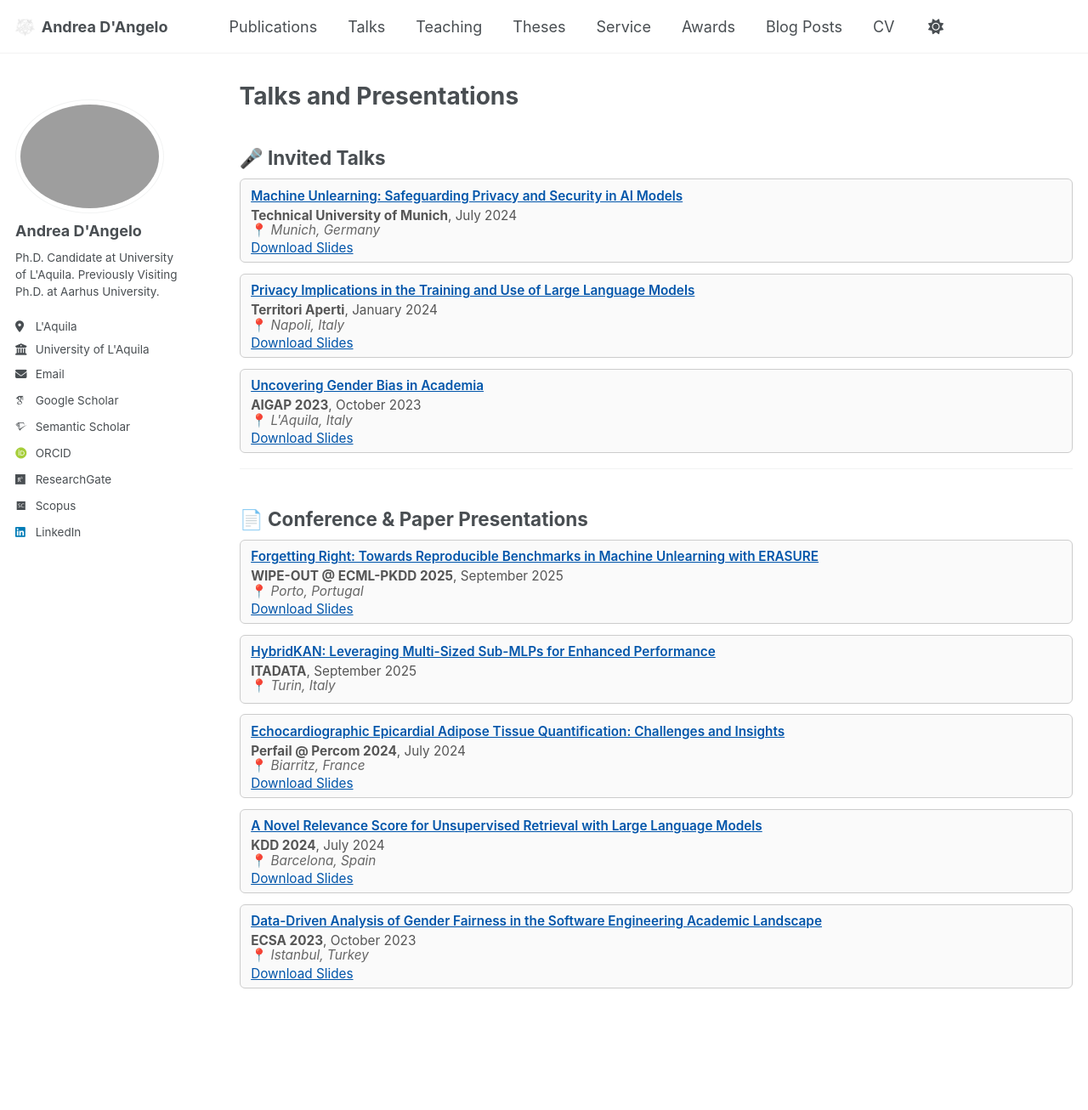
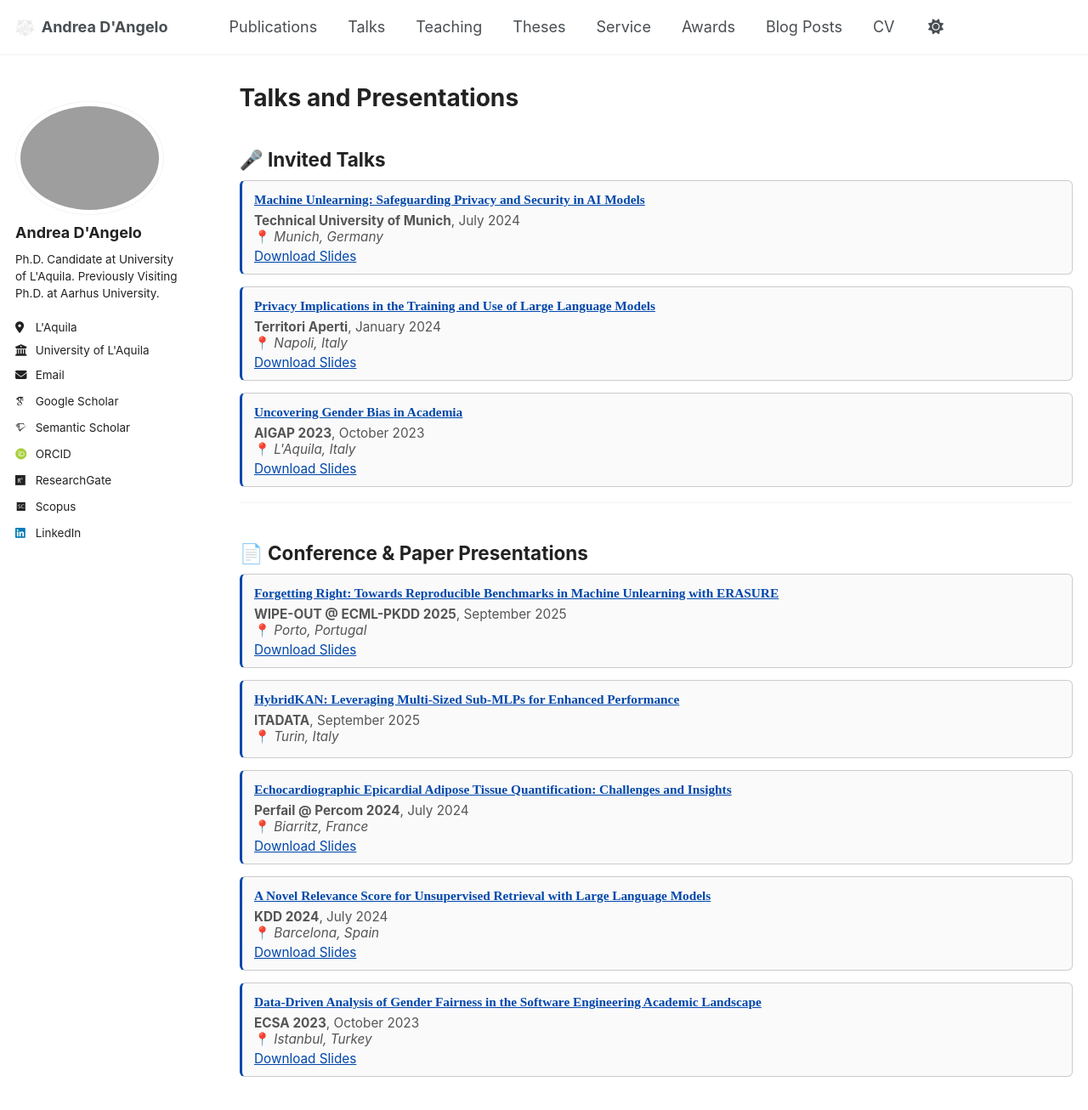
Before and after one commit to dangeloandrea14/dangeloandrea14.github.io, a Jekyll site: the page built from _pages/talks.html, in a window 1280 px wide and 1400 px high. Shown: the top 1306 px of the window at 85% size. Built offline with Jekyll 4.4.1, drawn with Linux system fonts in a browser that asks for light colours; some web fonts are replaced; a script that is not in the unit is left out.

Commit message:
light fix

```diff
--- a/assets/css/main.scss
+++ b/assets/css/main.scss
@@ -2,25 +2,20 @@
 ---
 
 /*
- * This file controls what is imported from /_sass
- *
- * Note that the files are processed in the order they are imported, so they are partly
-   sorted by the dependencies. Also, the first two lines of the file are required by Jekyll.
+ * Cleaned AcademicPages stylesheet
+ * Compact publication cards + restored dark mode
  */
 
+/* === Import theme and base === */
 @import
   "vendor/breakpoint/breakpoint",
-
   "themes",
   "theme/{{ site.site_theme | default: 'default' | append: '_light' }}",
   "theme/{{ site.site_theme | default: 'default' | append: '_dark' }}",
-
   "include/mixins",
   "vendor/susy/susy",
-
   "layout/reset",
   "layout/base",
-
   "include/utilities",
   "layout/tables",
   "layout/buttons",
@@ -29,45 +24,126 @@
   "layout/navigation",
   "layout/footer",
   "syntax",
-
   "layout/forms",
-
   "layout/page",
   "layout/archive",
   "layout/sidebar",
   "layout/json_cv",
-
   "vendor/font-awesome/fontawesome",
   "vendor/font-awesome/solid",
-    "vendor/font-awesome/brands"
-;
+  "vendor/font-awesome/brands";
 
-.pub-index {
-  display: inline-block;
-  background-color: #e0e0e0;
-  border-radius: 4px;
-  padding: 2px 6px;
-  font-weight: 600;
-  font-size: 0.8em;
-  margin-right: 6px;
-  color: #333;
+/* ==========================================================
+   VARIABLES
+   ========================================================== */
+
+/* Light mode */
+:root {
+  --bg-card: #fafafa;
+  --text-main: #222;
+  --text-muted: #555;
+  --link-color: #0047ab;
+  --link-hover: #002f6c;
+  --border-card: #ccc;
+  --accent-left: #0047ab;
 }
 
-.pub-quartile {
-  display: inline-block;
-  border-radius: 4px;
-  padding: 2px 6px;
-  font-weight: 600;
-  font-size: 0.75em;
-  margin-right: 6px;
-  color: #fff;
+/* Dark mode */
+html[data-theme="dark"] {
+  --bg-card: #1e1e1e;
+  --text-main: #fafafa;
+  --text-muted: #bbb;
+  --link-color: #7aa9ff;
+  --link-hover: #a5c5ff;
+  --border-card: #333;
+  --accent-left: #7aa9ff;
 }
 
-.pub-quartile.q1 { background-color: #2ecc71; }  /* green  */
-.pub-quartile.q2 { background-color: #f1c40f; }  /* yellow */
-.pub-quartile.q3 { background-color: #e67e22; }  /* orange */
-.pub-quartile.q4 { background-color: #e74c3c; }  /* red    */
+/* ==========================================================
+   GENERIC ELEMENTS
+   ========================================================== */
+a {
+  color: var(--link-color);
+  text-decoration: none;
+  transition: color 0.15s ease, text-decoration 0.15s ease;
+}
+a:hover {
+  color: var(--link-hover);
+  text-decoration: underline;
+}
 
+.talk-location {
+  color: var(--text-muted);
+  font-style: italic;
+}
+
+/* ==========================================================
+   PUBLICATION + ARCHIVE CARDS
+   ========================================================== */
+.archive__item {
+  background: var(--bg-card);
+  color: var(--text-main);
+  border: 1px solid var(--border-card);
+  border-left: 3px solid var(--accent-left);
+  border-radius: 6px;
+  box-shadow: none;
+  padding: 0.6rem 0.8rem;
+  margin-bottom: 0.8rem;
+  font-size: 0.9rem;
+  line-height: 1.25;
+  transition: background-color 0.2s ease, transform 0.1s ease;
+}
+
+.archive__item:hover {
+  background: rgba(var(--accent-left), 0.05);
+  transform: translateY(-1px);
+}
+
+.archive__item-title {
+  margin-top: 0;
+  margin-bottom: 0.25rem;
+  font-family: 'Source Serif Pro', serif;
+  font-weight: 600;
+  font-size: 1rem;
+  line-height: 1.2;
+  color: var(--text-main);
+}
+
+.archive__item-title a {
+  color: inherit;
+}
+
+.archive__item p,
+.archive__item-excerpt {
+  font-size: 0.85rem;
+  color: var(--text-muted);
+  margin: 0.2rem 0;
+}
+
+.archive__item p:last-child {
+  margin-bottom: 0;
+}
+
+.archive__item a {
+  font-size: 0.85rem;
+  color: var(--link-color);
+}
+
+.archive__item a:hover {
+  color: var(--link-hover);
+}
+
+/* Grid spacing */
+.grid__wrapper {
+  gap: 0.5rem;
+  grid-template-columns: repeat(auto-fill, minmax(180px, 1fr));
+}
+
+/* ==========================================================
+   SMALL BADGES
+   ========================================================== */
+.pub-index,
+.pub-quartile,
 .pub-tier {
   display: inline-block;
   border-radius: 4px;
@@ -77,204 +153,26 @@
   margin-right: 6px;
   color: #fff;
 }
+.pub-index {
+  background-color: #e0e0e0;
+  color: #333;
+  font-size: 0.8em;
+}
+.pub-quartile.q1 { background-color: #2ecc71; }
+.pub-quartile.q2 { background-color: #f1c40f; }
+.pub-quartile.q3 { background-color: #e67e22; }
+.pub-quartile.q4 { background-color: #e74c3c; }
+.pub-tier.a { background-color: #2ecc71; }
+.pub-tier.astar { background-color: #1abc9c; }
+.pub-tier.b { background-color: #f1c40f; }
+.pub-tier.workshop { background-color: #95a5a6; }
 
-/* Colors for conference tiers */
-.pub-tier.a { background-color: #2ecc71; }        /* green  */
-.pub-tier.astar { background-color: #1abc9c; }    /* teal   */
-.pub-tier.b { background-color: #f1c40f; }        /* yellow */
-.pub-tier.workshop { background-color: #95a5a6; } /* gray   */
-
-/* --- Publication Cards --- */
-.archive__item {
-  background-color: #fdfdfd;
-  border: 1px solid #e5e5e5;
-  border-radius: 8px;
-  box-shadow: 0 1px 3px rgba(0,0,0,0.05);
-  padding: 1rem 1.25rem;
-  margin-bottom: 1rem;
-  transition: background-color 0.2s ease, box-shadow 0.2s ease;
+/* ==========================================================
+   TYPOGRAPHY (for academic look)
+   ========================================================== */
+body {
+  font-family: 'Inter', system-ui, sans-serif;
+  font-size: 1rem;
+  line-height: 1.6;
+  color: var(--text-main);
 }
-
-.archive__item:hover {
-  box-shadow: 0 3px 8px rgba(0,0,0,0.08);
-}
-
-/* --- Dark mode (academicpages built-in) --- */
-html[data-theme="dark"] .archive__item {
-  background-color: #1f1f1f;  /* dark gray card */
-  border-color: #2d2d2d;
-  box-shadow: 0 1px 5px rgba(0,0,0,0.6);
-}
-
-html[data-theme="dark"] .archive__item:hover {
-  box-shadow: 0 3px 10px rgba(0,0,0,0.8);
-}
-
-.talk-location {
-  color: var(--text-muted, #666);
-  font-style: italic;
-}
-
-/* ===== SMALLER PUBLICATION CARDS ===== */
-.archive__item {
-  padding: 0.4rem 0.7rem !important;
-  margin-bottom: 0.7rem !important;
-  border-radius: 6px !important;
-  box-shadow: none !important;
-  border: 1px solid #ccc !important;
-  background: #fafafa !important;
-  font-size: 0.9rem !important;
-  line-height: 1.25 !important;
-}
-
-.archive__item-title {
-  font-size: 1rem !important;
-  font-weight: 600 !important;
-  margin-bottom: 0.25rem !important;
-  line-height: 1.2 !important;
-}
-
-.archive__item-excerpt,
-.archive__item p {
-  font-size: 0.85rem !important;
-  color: #555 !important;
-  line-height: 1.15 !important;
-  margin: 0.2rem 0 !important;
-}
-
-.archive__item a {
-  font-size: 0.85rem !important;
-  color: #0055aa !important;
-}
-
-.grid__wrapper {
-  gap: 0.5rem !important;
-  grid-template-columns: repeat(auto-fill, minmax(180px, 1fr)) !important;
-}
-
-/* ===== REMOVE EXTRA SPACE ABOVE LINK BLOCKS IN PUBLICATION CARDS ===== */
-.archive__item p {
-  margin-top: 0.2rem !important;   /* tighten paragraphs */
-  margin-bottom: 0.2rem !important;
-}
-
-.archive__item p:last-child {
-  margin-bottom: 0 !important;     /* remove bottom gap */
-}
-
-.archive__item p a {
-  display: inline-block;
-  margin-top: 0 !important;
-  line-height: 1.1 !important;
-}
-/* ===== FINAL POLISH FOR PUBLICATION CARDS (LIGHT + DARK MODE) ===== */
-
-/* Light mode */
-.archive__item {
-  padding: 0.4rem 0.7rem !important;
-  margin-bottom: 0.7rem !important;
-  border-radius: 6px !important;
-  border: 1px solid #ccc !important;
-  background: #fafafa !important;
-  font-size: 0.9rem !important;
-  line-height: 1.25 !important;
-  box-shadow: none !important;
-}
-
-.archive__item-title {
-  font-size: 1rem !important;
-  font-weight: 600 !important;
-  margin-bottom: 0.25rem !important;
-  line-height: 1.2 !important;
-  color: #222 !important;
-}
-
-.archive__item-excerpt,
-.archive__item p {
-  font-size: 0.85rem !important;
-  color: #555 !important;
-  line-height: 1.15 !important;
-  margin: 0.2rem 0 !important;
-}
-
-.archive__item p:last-child {
-  margin-bottom: 0 !important;
-}
-
-.archive__item a {
-  font-size: 0.85rem !important;
-  color: #0055aa !important;
-}
-
-/* Dark mode */
-html[data-theme="dark"] .archive__item {
-  background: #1e1e1e !important;
-  border: 1px solid #333 !important;
-  color: #e0e0e0 !important;
-}
-
-html[data-theme="dark"] .archive__item-title {
-  color: #fafafa !important;
-}
-
-html[data-theme="dark"] .archive__item-excerpt,
-html[data-theme="dark"] .archive__item p {
-  color: #bbb !important;
-}
-
-html[data-theme="dark"] .archive__item a {
-  color: #7aa9ff !important;
-}
-
-/* ===== REMOVE TOP GAP INSIDE PUBLICATION CARDS ===== */
-.archive__item-title {
-  margin-top: 0 !important;      /* kills default h2 margin */
-  margin-bottom: 0.25rem !important;
-}
-
-.archive__item {
-  padding-top: 0.4rem !important;  /* slight breathing room */
-}
-
-html[data-theme="dark"] .archive__item {
-  padding-top: 0.4rem !important;  /* keep equal for dark mode */
-}
-
-/* ===== Elegant link and accent styling ===== */
-a {
-  color: #0047ab;
-  text-decoration: none;
-  transition: color 0.15s ease, text-decoration 0.15s ease;
-}
-
-a:hover {
-  color: #002f6c;
-  text-decoration: underline;
-}
-
-/* Light mode publication card accents */
-.archive__item-title a {
-  color: #1a1a1a;
-}
-
-.archive__item-title a:hover {
-  color: #0047ab;
-}
-
-/* Dark mode */
-html[data-theme="dark"] a {
-  color: #7aa9ff;
-}
-
-html[data-theme="dark"] a:hover {
-  color: #a5c5ff;
-}
-
-
-.archive__item {
-  border-left: 3px solid #0047ab;
-}
-
-html[data-theme="dark"] .archive__item {
-  border-left-color: #7aa9ff;
-}
```
Lines whose indentation alone changed are shown as unchanged.
